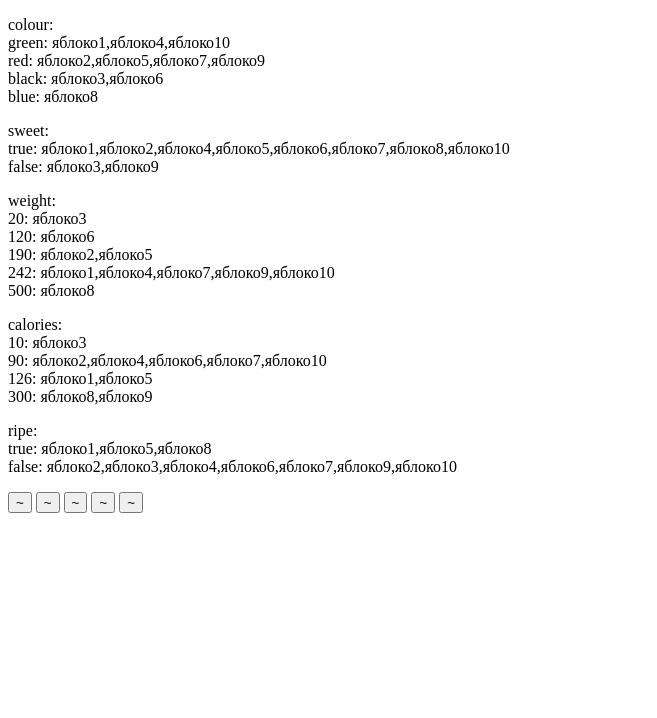
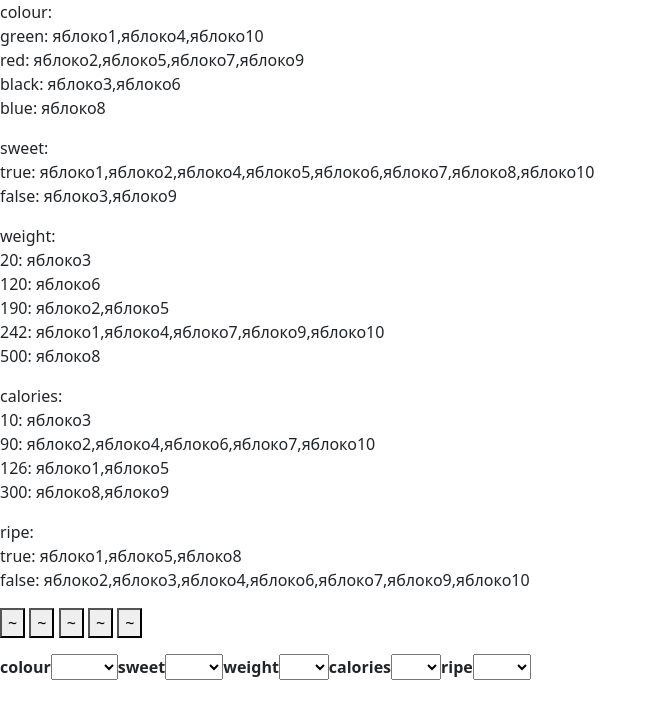
Before and after one commit to nepupalam/js1, a website: page modules/main.html in a window 1280 px wide. Shown: the whole page, without its empty margins (0-657 px from the left). Drawn offline with nearby package versions, Linux system fonts and the light colour scheme.

Commit message:
сделал фильтр на селектах

```diff
--- a/modules/filter.mjs
+++ b/modules/filter.mjs
@@ -5,6 +5,7 @@ class filter {
        this.id = id
        this.count = 0
        this.lenght = Object.keys(Output.Array[ObjectKeys[this.id-1]]).length+1
+
    }
    countUP() {
 
@@ -17,10 +18,12 @@ class filter {
    }
      net() {
 if (Object.keys(Output.Array[ObjectKeys[this.id - 1]])[this.count] != undefined) {
-             document.getElementById(`button` + `${this.id}`).innerHTML = Object.keys(Output.Array[ObjectKeys[this.id - 1]])[this.count]
+        document.getElementById(`button` + `${this.id}`).innerHTML = Object.keys(Output.Array[ObjectKeys[this.id - 1]])[this.count]
             //document.getElementById(`text` + `${this.id}`).innerHTML = Output.GetString(Output.key[this.id - 1], this.count) + " " + this.count
              this.countUP()
              filterResult()
+
+
          }
 else {
    document.getElementById(`button` + `${this.id}`).innerHTML = `~`
@@ -32,15 +35,21 @@ else {
 
 
 }
+    setValue(value) {
+       this.value = value
+    }
+
 
 }
 function filterResult() {
     const Filter = {}
-    Filter[ObjectKeys[0]] = Object.keys(Output.Array[ObjectKeys[filter1.id - 1]])[filter1.count -1]
-    Filter[ObjectKeys[1]] = Object.keys(Output.Array[ObjectKeys[filter2.id - 1]])[filter2.count -1]
-    Filter[ObjectKeys[2]] = Object.keys(Output.Array[ObjectKeys[filter3.id - 1]])[filter3.count -1]
-    Filter[ObjectKeys[3]] = Object.keys(Output.Array[ObjectKeys[filter4.id - 1]])[filter4.count -1]
-    Filter[ObjectKeys[4]] = Object.keys(Output.Array[ObjectKeys[filter5.id - 1]])[filter5.count -1]
+
+        Filter[ObjectKeys[0]] = StringUndefined(select_1.value)
+    Filter[ObjectKeys[1]] = StringUndefined(select_2.value)
+    Filter[ObjectKeys[2]] =  StringUndefined(select_3.value)
+    Filter[ObjectKeys[3]] =  StringUndefined(select_4.value)
+    Filter[ObjectKeys[4]] = StringUndefined(select_5.value)
+    console.log(Filter)
 let result= ""
     let keys = Object.keys(Filter)
     let buffer = JSON.parse(JSON.stringify(ObjectArray))
@@ -75,10 +84,69 @@ let result= ""
 }
 
 
+
+
+
+
 const filter1 = new filter(1)
 const filter2 = new filter(2)
 const filter3 = new filter(3)
 const filter4 = new filter(4)
 const filter5 = new filter(5)
 
-export {filter1,filter2,filter3,filter4,filter5, filterResult}
+const body = document.body;
+const listSelects = [];
+const filterBlock = document.createElement('div')
+filterBlock.id = "filterBlock"
+body.appendChild(filterBlock);
+
+
+function createSelect() {
+    const selectBlock = document.createElement('div')
+    const listOptions = Object.keys(Output.Array[Object.keys(Output.Array)[listSelects.length]])
+
+    const blockName = document.createElement("b")
+    blockName.id = `blockName${listSelects.length}`
+    const elemText = document.createTextNode(Object.keys(Output.Array)[listSelects.length])
+    blockName.appendChild(elemText)
+    const select = document.createElement("select");
+    listSelects.push(select);
+    select.onchange = filterResult
+    select.id = `select_${listSelects.length}`;
+    select.name = `selectName`;
+    body.appendChild(select);
+    for (let i = 0; i < listOptions.length+1; i++) {
+        const option = document.createElement("option");
+
+        if (listOptions[i-1] != undefined) {
+            option.value = listOptions[i - 1];
+            option.text = listOptions[i - 1];
+            select.add(option);
+            filterBlock.appendChild(blockName)
+            filterBlock.appendChild(select)
+        }
+        else {
+            option.value = undefined;
+            option.text = "";
+            select.add(option);
+            filterBlock.appendChild(blockName)
+            filterBlock.appendChild(select)
+        }
+    }
+  //  filterBlock.appendChild(selectBlock)
+}
+createSelect()
+createSelect()
+createSelect()
+createSelect()
+createSelect()
+
+function StringUndefined(a) {
+    if (a === "undefined") {
+        return undefined
+    }
+
+        return  a
+}
+
+export {filter1,filter2,filter3,filter4,filter5, filterResult }
--- a/modules/main.html
+++ b/modules/main.html
@@ -1,5 +1,8 @@
 <!DOCTYPE HTML>
     <html>
+<head>
+    <link href="https://cdn.jsdelivr.net/npm/bootstrap@5.2.0-beta1/dist/css/bootstrap.min.css" rel="stylesheet" integrity="sha384-0evHe/X+R7YkIZDRvuzKMRqM+OrBnVFBL6DOitfPri4tjfHxaWutUpFmBp4vmVor" crossorigin="anonymous">
+</head>
         <body>
 
 
@@ -9,21 +12,24 @@
 <p id ="3"></p>
 <p id ="4"></p>
 
-
+<div class="filter">
     <button onclick="haha.filter1.net();"  id="button1" >~</button>
     <button onclick="haha.filter2.net();"  id="button2" >~</button>
     <button onclick="haha.filter3.net();"  id="button3" >~</button>
     <button onclick="haha.filter4.net();"  id="button4" >~</button>
     <button onclick="haha.filter5.net();"  id="button5" >~</button>
     <p id="result"></p>
+</div>
 
-<script >
+<p id="test0"></p>
+<p id ="test6"></p>
+    <script >
    const haha = {}
 
 </script>
 <script type="module">
     import {Output, ObjectKeys} from "./main.mjs"
-    import {filter1,filter2, filter3,filter4,filter5, filterResult} from "./filter.mjs";
+    import {filter1, filter2, filter3, filter4, filter5, filterResult } from "./filter.mjs";
 
     for (let j =0; j<ObjectKeys.length; j++) {
         document.getElementById(`${j}`).innerHTML += Output.key[j] +":" + "<br>"
@@ -38,6 +44,7 @@ haha.filter1 = filter1;
     haha.filter4 =filter4;
     haha.filter5 = filter5;
     haha.filterResult = filterResult
+
 </script>
 
 </body>
```
